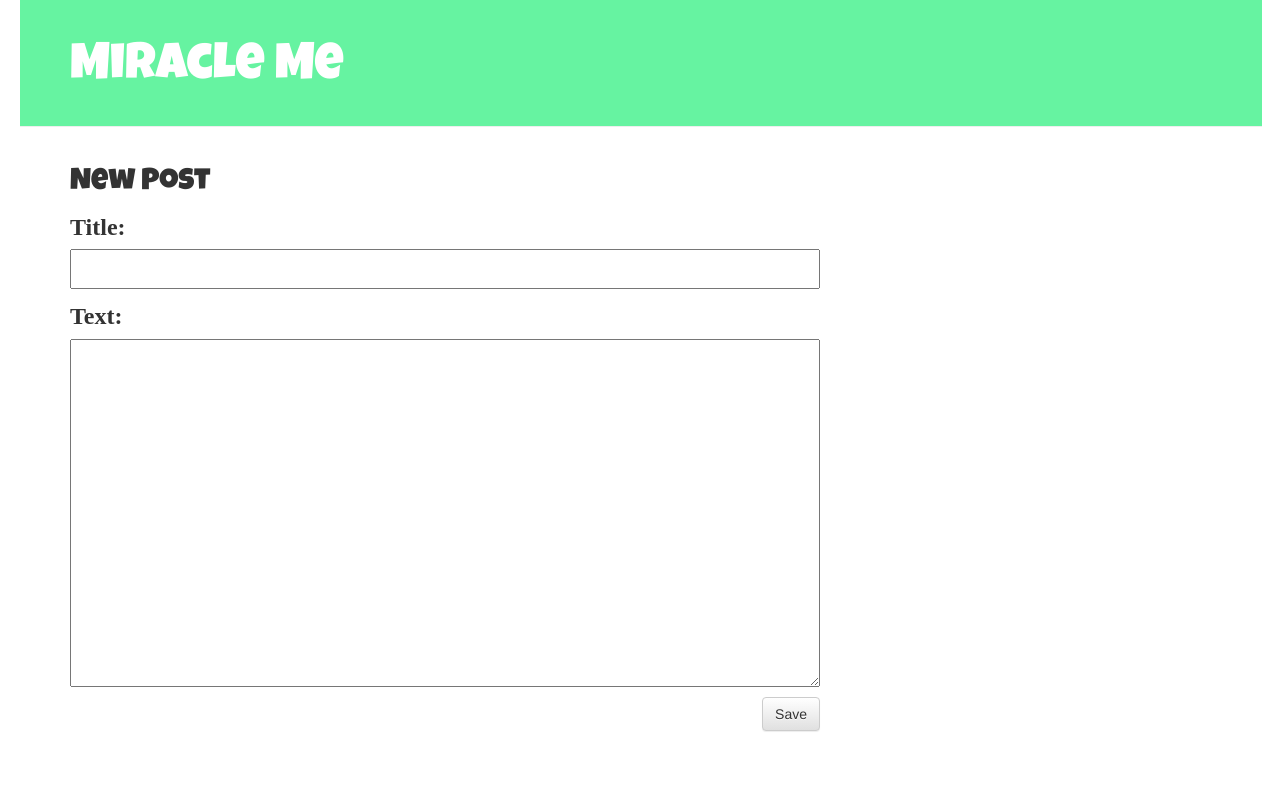
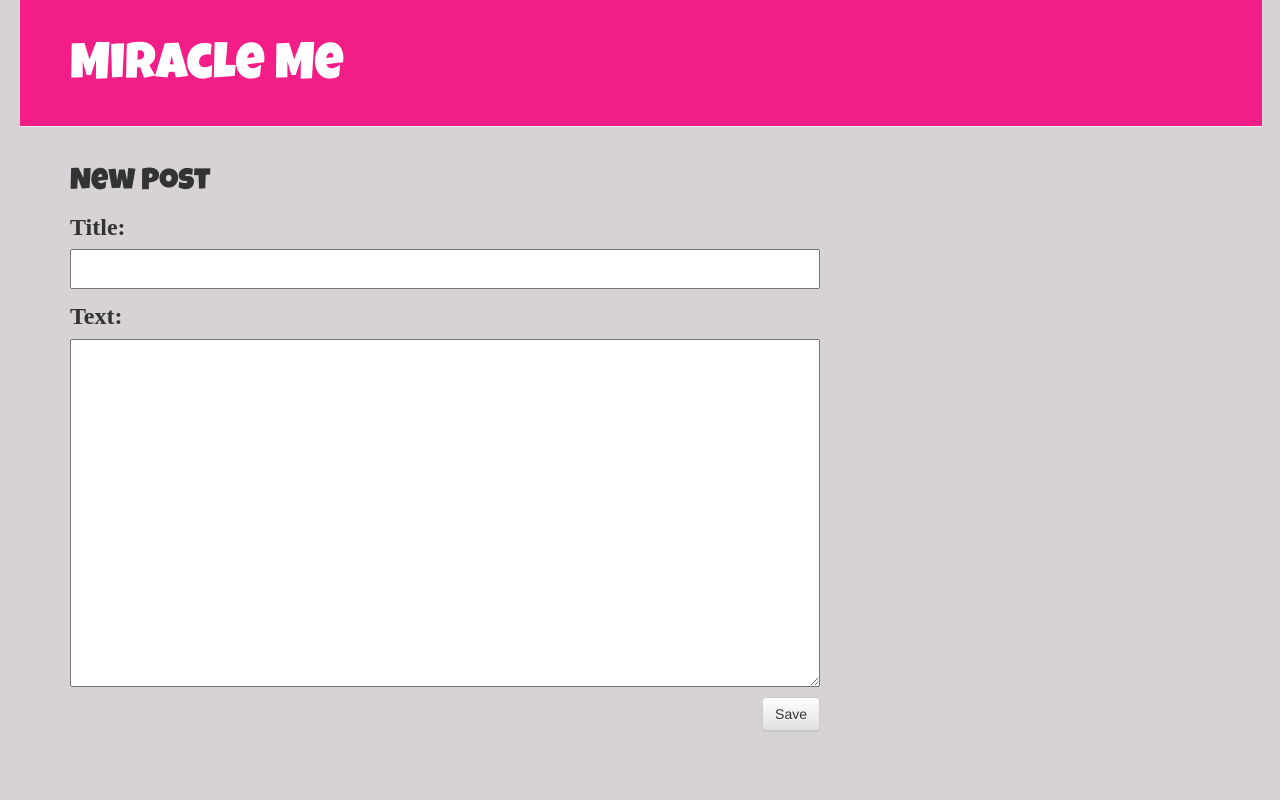
Before and after one commit to shreyashrivastava02/Blog, a Django app: page /post/new/ in a window 1280 px wide. Run offline with Django 3.2, Linux system fonts and the light colour scheme; some libraries are stand-ins or nearby versions.

Commit message:
Modified template

```diff
--- a/blog/static/css/blog.css
+++ b/blog/static/css/blog.css
@@ -1,5 +1,5 @@
 h1 a, h2 a {
-    color: #1be989;
+    color: #3d0126;
     font-family: 'Luckiest Guy';
 }
 
@@ -7,7 +7,7 @@ body {
     padding-left: 20px;
 }
 .page-header {
-    background-color: #66f3a1;
+    background-color: #f31d88;
     margin-top: 0;
     margin-right: 18px;
     padding: 20px 20px 20px 50px;
@@ -30,6 +30,10 @@ h1, h2, h3, h4 {
 p {
     font-family: 'Merriweather';
     font-size: 18pt;
+}
+
+body{
+    background-color: #d6d2d6;
 }
 
 .date {
```
